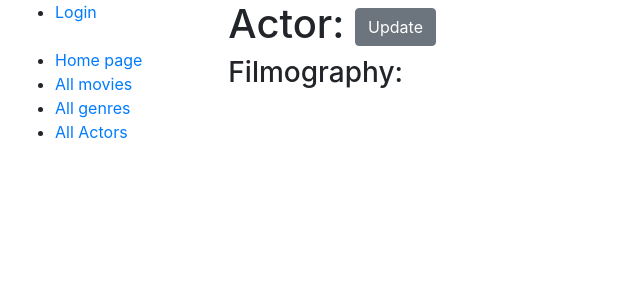
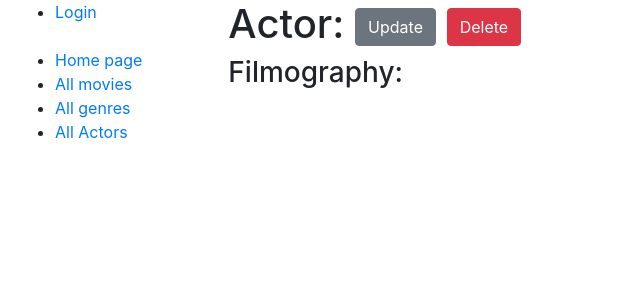
Before and after one commit to Oomamchur/friends-imdb, a Django app: template templates/catalog/actor_detail.html in a window 1280 px wide. Shown: the top 300 px of the page, without its empty margins (0-640 px from the left). Run offline with Django 4.2, Linux system fonts and the light colour scheme; the template is opened without the code that fills it, so the values that code supplies are empty.

Commit message:
add Delete button in actor_detail.html, add actor_confirm_delete.html template

```diff
--- a/templates/catalog/actor_detail.html
+++ b/templates/catalog/actor_detail.html
@@ -5,6 +5,9 @@
   <h1>Actor: {{ actor.first_name }} {{ actor.last_name }}
   <a href="{% url 'catalog:actor-update' pk=actor.id %}" class="btn btn-secondary link-to-page">
     Update
+  </a>
+  <a href="{% url 'catalog:actor-delete' pk=actor.id %}" class="btn btn-danger link-to-page">
+    Delete
   </a>
   </h1>
 
```
